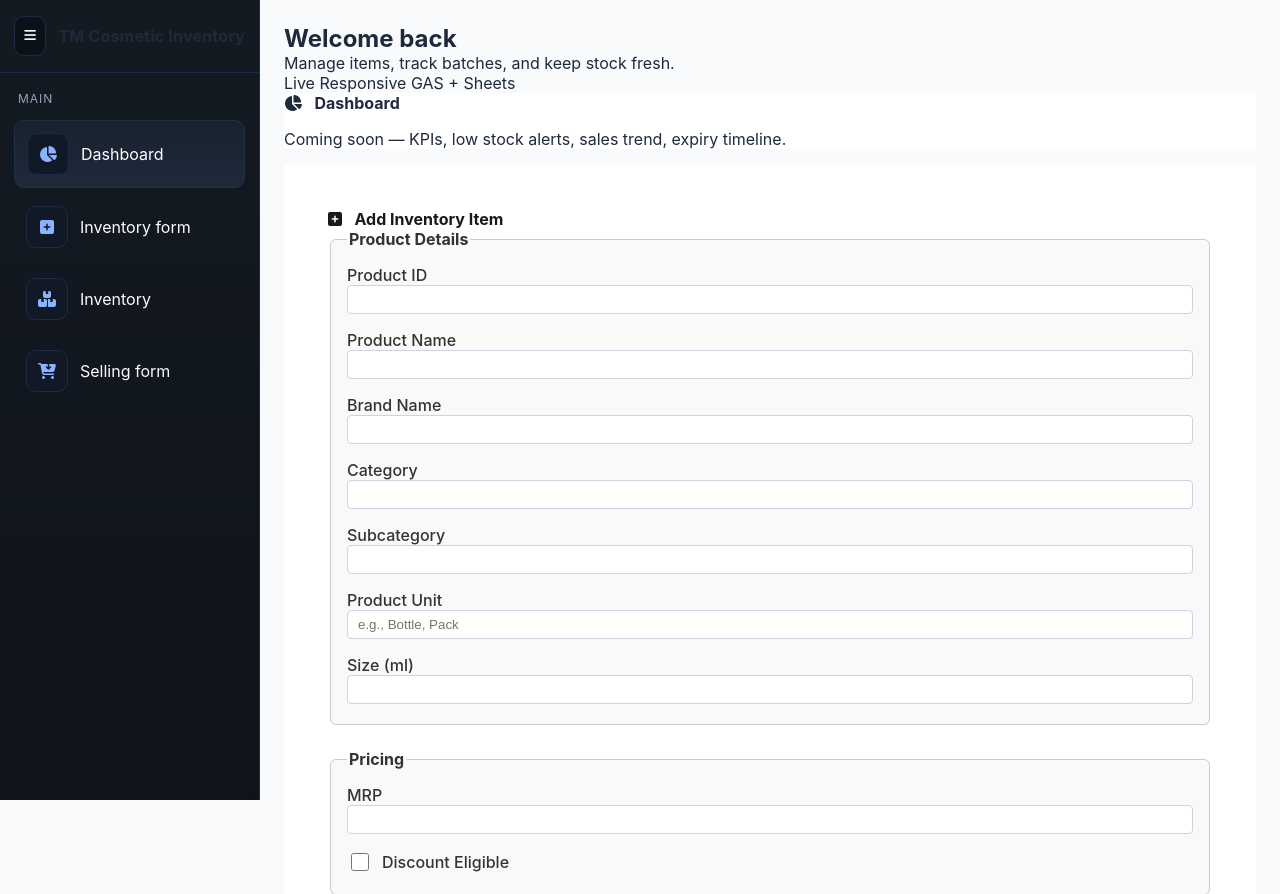
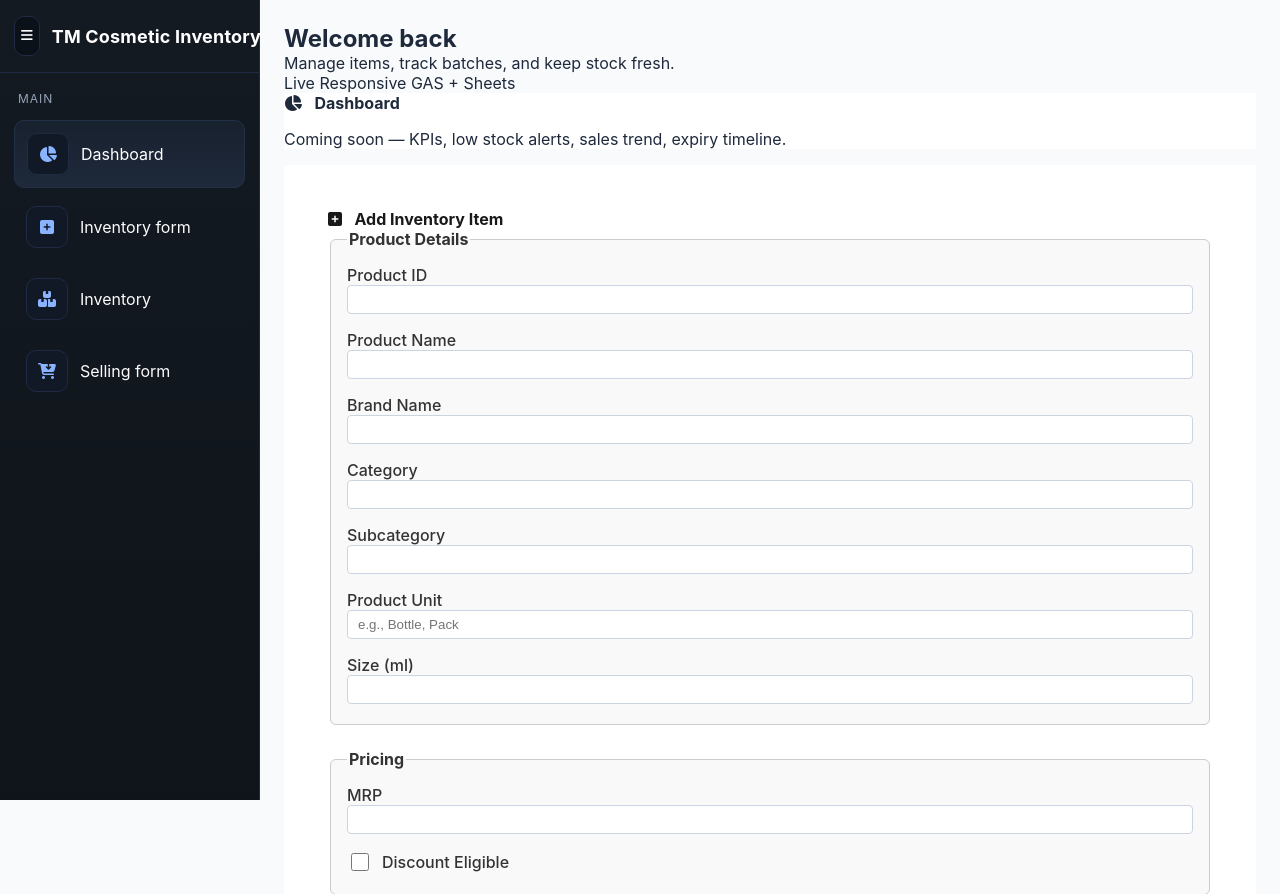
Before and after one commit to Mr-Singh-oo1/TM_Cos_Trial_Inventory, a Flask app: page / in a window 1280 px wide. Shown: the top 894 px of the page. Run offline with Flask 3, Linux system fonts and the light colour scheme; some libraries are stand-ins or nearby versions.

Commit message:
Update index.html

```diff
--- a/templates/index.html
+++ b/templates/index.html
@@ -113,7 +113,12 @@
     }
 
 
-    .brand .title { font-weight: 700; letter-spacing: .2px; }
+    .brand .title {
+      font-weight: 700;
+      letter-spacing: 0.2px;
+      font-size: 18px;
+      color: #ffffff; /* Bright white for visibility */
+    }
 
     .sidebar.collapsed .brand .title { display: none; }
 
```
